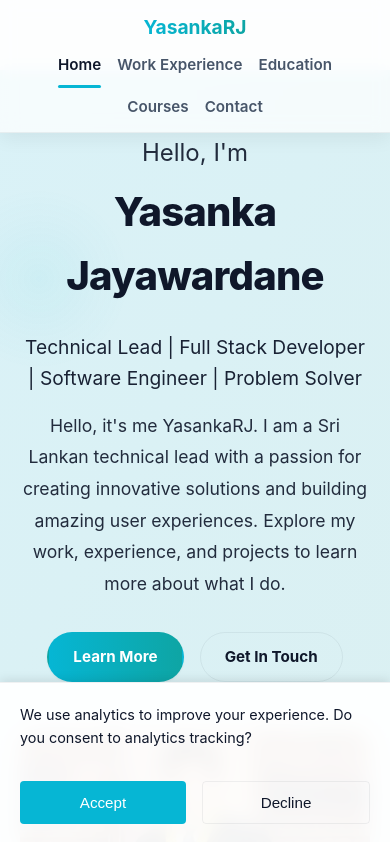
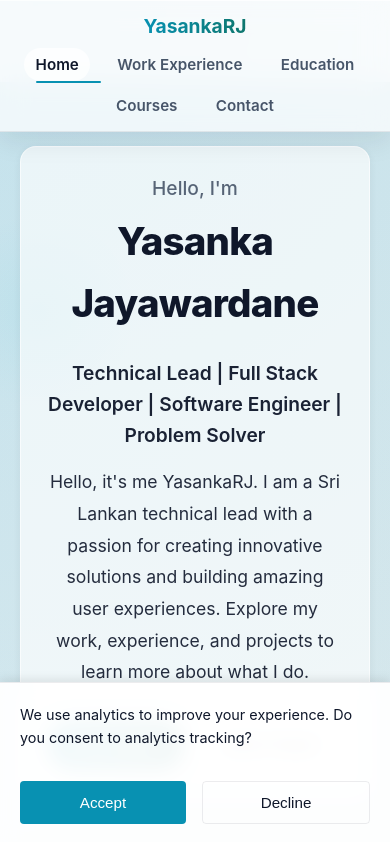
Before and after one commit to yasankarj/yasankarj.github.io, a React (Vite) app: page /#/ in a window 390 px wide. Shown: the top 842 px of the page. Built offline with nearby package versions, Linux system fonts and the light colour scheme.

Commit message:
fix: style improvements

```diff
--- a/src/App.css
+++ b/src/App.css
@@ -6,11 +6,13 @@
 
 .main-content {
   flex: 1;
-  padding-top: 80px;
+  padding-top: 92px;
+  padding-bottom: 2.5rem;
 }
 
 @media (max-width: 768px) {
   .main-content {
-    padding-top: 70px;
+    padding-top: 82px;
+    padding-bottom: 1.5rem;
   }
 }
--- a/src/components/ImageSlideshow.css
+++ b/src/components/ImageSlideshow.css
@@ -1,7 +1,6 @@
 .slideshow-container {
   position: relative;
   width: 100%;
-  /* allow larger viewing area on wide screens */
   max-width: 760px;
   height: 560px;
   border-radius: calc(var(--radius-lg) + 4px);
@@ -118,7 +117,6 @@
   border-color: white;
   transform: scale(1.25);
 }
-}
 
 .sr-only { position: absolute; width: 1px; height: 1px; padding: 0; margin: -1px; overflow: hidden; clip: rect(0,0,0,0); white-space: nowrap; border: 0 }
 
--- a/src/components/Navigation.css
+++ b/src/components/Navigation.css
@@ -1,19 +1,20 @@
 .navigation {
   position: fixed;
-  top: 0;
+  top: 10px;
   left: 0;
   right: 0;
-  background: rgba(255,255,255,0.72);
-  backdrop-filter: blur(8px);
-  box-shadow: 0 6px 18px rgba(2,6,23,0.06);
+  background: rgba(255, 255, 255, 0.72);
+  backdrop-filter: blur(14px);
+  box-shadow: var(--shadow-md);
   z-index: 1000;
   border-bottom: 1px solid var(--border-color);
+  border-top: 1px solid rgba(255, 255, 255, 0.7);
 }
 
 .nav-container {
   max-width: 1200px;
   margin: 0 auto;
-  padding: 0.85rem 20px;
+  padding: 0.75rem 24px;
   display: flex;
   justify-content: space-between;
   align-items: center;
@@ -42,18 +43,19 @@
 .nav-links a {
   color: var(--text-secondary);
   font-weight: 600;
-  transition: color var(--transition-fast);
+  transition: color var(--transition-fast), background var(--transition-fast);
   position: relative;
-  padding: 0.45rem 0;
+  padding: 0.45rem 0.7rem;
+  border-radius: 999px;
 }
 
 .nav-links a::after {
   content: '';
   position: absolute;
-  bottom: -6px;
-  left: 0;
+  bottom: -2px;
+  left: 0.7rem;
   width: 0;
-  height: 3px;
+  height: 2px;
   background: var(--accent-1);
   border-radius: 4px;
   transition: width var(--transition-fast);
@@ -67,13 +69,18 @@
 .nav-links a:hover,
 .nav-links a.active {
   color: var(--text-primary);
+  background: rgba(255, 255, 255, 0.72);
 }
 
 @media (max-width: 768px) {
+  .navigation {
+    top: 0;
+  }
+
   .nav-container {
     flex-direction: column;
     gap: 0.6rem;
-    padding: 0.75rem 20px;
+    padding: 0.65rem 18px 0.75rem;
   }
 
   .nav-links {
--- a/src/index.css
+++ b/src/index.css
@@ -5,37 +5,35 @@
 }
 
 :root {
-  /* Primary palette */
-  --accent-1: #06b6d4; /* teal */
-  --accent-2: #0ea5a4; /* cyan-teal */
+  --accent-1: #0891b2;
+  --accent-2: #0f766e;
   --accent-strong: linear-gradient(90deg, var(--accent-1), var(--accent-2));
+  --accent-soft: rgba(8, 145, 178, 0.12);
 
-  /* Neutral */
   --bg-primary: #ffffff;
-  --bg-secondary: #f7fafc;
+  --bg-secondary: #f5f7fb;
+  --bg-tertiary: #eef2f8;
   --muted: #64748b;
   --text-primary: #0f172a;
   --text-secondary: #475569;
 
   --card-bg: #ffffff;
-  /* Softer card surface to reduce harsh white pages */
-  --card-bg: #f6f8f9;
-  --border-color: rgba(15,23,42,0.06);
+  --card-bg-soft: #f8fafc;
+  --border-color: rgba(15, 23, 42, 0.08);
 
-  /* Elevation */
-  --shadow-sm: 0 1px 2px rgba(2,6,23,0.06);
-  --shadow-md: 0 6px 18px rgba(2,6,23,0.08);
-  --shadow-lg: 0 20px 40px rgba(2,6,23,0.09);
+  --shadow-sm: 0 2px 8px rgba(15, 23, 42, 0.06);
+  --shadow-md: 0 10px 24px rgba(15, 23, 42, 0.08);
+  --shadow-lg: 0 18px 42px rgba(15, 23, 42, 0.12);
+  --shadow-xl: 0 28px 56px rgba(15, 23, 42, 0.15);
 
   --radius-sm: 8px;
   --radius-md: 12px;
   --radius-lg: 16px;
-  --transition-fast: 180ms cubic-bezier(.2,.9,.2,1);
-  /* Backwards compatibility for existing component styles */
+  --transition-fast: 180ms cubic-bezier(.2, .9, .2, 1);
+
   --primary-color: var(--accent-1);
   --secondary-color: var(--accent-2);
-  --primary-dark: #0b6b6b;
-  --bg-tertiary: #f3f4f6;
+  --primary-dark: #115e59;
 }
 
 body {
@@ -45,7 +43,11 @@ body {
   -moz-osx-font-smoothing: grayscale;
   color: var(--text-primary);
   background-color: var(--bg-secondary);
+  background-image:
+    radial-gradient(circle at 10% 0%, rgba(8, 145, 178, 0.1), transparent 32%),
+    radial-gradient(circle at 90% 100%, rgba(15, 118, 110, 0.1), transparent 36%);
   line-height: 1.6;
+  min-height: 100vh;
 }
 
 code {
@@ -63,15 +65,16 @@ ul {
 }
 
 .container {
-  max-width: 1200px;
+  width: min(1200px, 100%);
   margin: 0 auto;
-  padding: 0 20px;
+  padding: 0 24px;
 }
 
 .page-title {
-  font-size: 3rem;
-  font-weight: 700;
-  margin-bottom: 1rem;
+  font-size: clamp(2rem, 5vw, 3rem);
+  font-weight: 800;
+  margin-bottom: 0.85rem;
+  letter-spacing: -0.02em;
   background: var(--accent-strong);
   -webkit-background-clip: text;
   -webkit-text-fill-color: transparent;
@@ -79,17 +82,23 @@ ul {
 }
 
 .page-subtitle {
-  font-size: 1.25rem;
+  font-size: clamp(1rem, 2.2vw, 1.2rem);
   color: var(--text-secondary);
-  margin-bottom: 3rem;
+  margin-bottom: 2.5rem;
+  max-width: 780px;
+}
+
+:focus-visible {
+  outline: 2px solid rgba(8, 145, 178, 0.5);
+  outline-offset: 2px;
+}
+
+::selection {
+  background: rgba(8, 145, 178, 0.18);
 }
 
 @media (max-width: 768px) {
-  .page-title {
-    font-size: 2rem;
-  }
-
-  .page-subtitle {
-    font-size: 1.1rem;
+  .container {
+    padding: 0 18px;
   }
 }
--- a/src/pages/Contact.css
+++ b/src/pages/Contact.css
@@ -15,9 +15,10 @@
 .contact-info {
   background: var(--card-bg);
   padding: 2rem;
-  border-radius: 12px;
+  border-radius: var(--radius-lg);
   box-shadow: var(--shadow-md);
   height: fit-content;
+  border: 1px solid var(--border-color);
 }
 
 .contact-info h2 {
@@ -82,8 +83,9 @@
 .contact-form {
   background: var(--card-bg);
   padding: 2.5rem;
-  border-radius: 12px;
+  border-radius: var(--radius-lg);
   box-shadow: var(--shadow-md);
+  border: 1px solid var(--border-color);
 }
 
 .form-status {
@@ -120,19 +122,20 @@
 .form-group textarea {
   width: 100%;
   padding: 0.75rem;
-  border: 2px solid var(--border-color);
+  border: 1px solid var(--border-color);
   border-radius: 8px;
   font-size: 1rem;
   font-family: inherit;
   transition: all 0.2s;
-  background: var(--bg-secondary);
+  background: rgba(255, 255, 255, 0.9);
 }
 
 .form-group input:focus,
 .form-group textarea:focus {
   outline: none;
-  border-color: var(--accent-1);
+  border-color: rgba(8, 145, 178, 0.55);
   background: var(--card-bg);
+  box-shadow: 0 0 0 3px rgba(8, 145, 178, 0.12);
 }
 
 .form-group textarea {
@@ -155,7 +158,7 @@
 
 .submit-btn:hover {
   transform: translateY(-2px);
-  box-shadow: var(--shadow-lg);
+  box-shadow: var(--shadow-md);
 }
 
 .submit-btn:active {
--- a/src/pages/Education.css
+++ b/src/pages/Education.css
@@ -13,15 +13,19 @@
 
 .education-card {
   background: var(--card-bg);
-  padding: 1.25rem;
-  border-radius: 10px;
+  padding: 1.5rem;
+  border-radius: var(--radius-lg);
   box-shadow: var(--shadow-md);
   border-left: 4px solid var(--accent-1);
+  border-right: 1px solid var(--border-color);
+  border-top: 1px solid var(--border-color);
+  border-bottom: 1px solid var(--border-color);
+  transition: transform 0.28s ease, box-shadow 0.28s ease;
 }
 
 .education-card:hover {
   box-shadow: var(--shadow-xl);
-  transform: translateY(-5px);
+  transform: translateY(-6px);
 }
 
 .education-header {
--- a/src/pages/Home.css
+++ b/src/pages/Home.css
@@ -3,9 +3,9 @@
 }
 
 .hero {
-  background: linear-gradient(120deg, rgba(6,182,212,0.12), rgba(14,165,164,0.12));
+  background: linear-gradient(125deg, rgba(8, 145, 178, 0.12), rgba(15, 118, 110, 0.1));
   color: var(--text-primary);
-  padding: 5.5rem 20px;
+  padding: 5.25rem 20px 5.8rem;
   position: relative;
   overflow: hidden;
 }
@@ -40,6 +40,11 @@
   position: relative;
   z-index: 1;
   text-align: left;
+  background: rgba(255, 255, 255, 0.65);
+  border: 1px solid rgba(255, 255, 255, 0.6);
+  box-shadow: var(--shadow-sm);
+  border-radius: var(--radius-lg);
+  padding: 2rem;
 }
 
 .hero-title {
@@ -50,22 +55,24 @@
 }
 
 .greeting {
-  font-size: 1.5rem;
-  font-weight: 400;
+  font-size: 1.2rem;
+  font-weight: 500;
   opacity: 0.9;
+  color: var(--text-secondary);
 }
 
 .name {
-  font-size: 3.6rem;
+  font-size: clamp(2.4rem, 6vw, 3.8rem);
   font-weight: 800;
   letter-spacing: -0.02em;
   color: var(--text-primary);
 }
 
 .hero-subtitle {
-  font-size: 1.5rem;
+  font-size: clamp(1.1rem, 2.1vw, 1.35rem);
   margin-bottom: 1rem;
   opacity: 0.95;
+  font-weight: 600;
 }
 
 .hero-description {
@@ -106,12 +113,12 @@ button.btn {
 }
 
 .btn-primary:hover {
-  transform: translateY(-4px);
+  transform: translateY(-3px);
   box-shadow: var(--shadow-md);
 }
 
 .btn-secondary {
-  background: transparent;
+  background: rgba(255, 255, 255, 0.7);
   color: var(--text-primary);
   border: 1px solid var(--border-color);
 }
@@ -124,7 +131,7 @@ button.btn {
 .about-section,
 .skills-section {
   padding: 5rem 20px;
-  background: var(--bg-primary);
+  background: transparent;
 }
 
 .about-section h2,
@@ -149,7 +156,7 @@ button.btn {
 }
 
 .skills-section {
-  background: var(--bg-secondary);
+  background: transparent;
 }
 
 .skills-grid {
@@ -161,7 +168,7 @@ button.btn {
 }
 
 .skill-card {
-  background: var(--card-bg);
+  background: var(--card-bg-soft);
   padding: 1.25rem;
   border-radius: var(--radius-md);
   text-align: center;
@@ -187,6 +194,7 @@ button.btn {
 
   .hero-content {
     text-align: center;
+    padding: 1.6rem;
   }
 
   .hero-buttons {
@@ -203,10 +211,6 @@ button.btn {
     padding: 4rem 20px;
   }
 
-  .name {
-    font-size: 2.5rem;
-  }
-
   .hero-subtitle {
     font-size: 1.2rem;
   }
--- a/src/pages/Projects.css
+++ b/src/pages/Projects.css
@@ -5,26 +5,26 @@
 
 .projects-grid {
   display: grid;
-  grid-template-columns: repeat(auto-fill, minmax(350px, 1fr));
+  grid-template-columns: repeat(auto-fill, minmax(300px, 1fr));
   gap: 2rem;
   margin-top: 2rem;
 }
 
 .project-card {
   background: var(--card-bg);
-  padding: 1.25rem;
-  border-radius: 12px;
+  padding: 1.5rem;
+  border-radius: var(--radius-lg);
   box-shadow: var(--shadow-md);
-  transition: all 0.3s;
+  transition: transform 0.3s ease, box-shadow 0.3s ease, border-color 0.3s ease;
   display: flex;
   flex-direction: column;
-  border: 2px solid transparent;
+  border: 1px solid var(--border-color);
 }
 
 .project-card:hover {
-  transform: translateY(-5px);
+  transform: translateY(-6px);
   box-shadow: var(--shadow-xl);
-  border-color: var(--accent-1);
+  border-color: rgba(8, 145, 178, 0.35);
 }
 
 .project-icon {
@@ -34,10 +34,10 @@
 }
 
 .project-title {
-  font-size: 1.5rem;
+  font-size: 1.35rem;
   color: var(--text-primary);
-  margin-bottom: 1rem;
-  font-weight: 600;
+  margin-bottom: 0.9rem;
+  font-weight: 700;
 }
 
 .project-description {
@@ -55,10 +55,10 @@
 }
 
 .tech-tag {
-  background: var(--bg-secondary);
+  background: var(--bg-tertiary);
   color: var(--text-primary);
   padding: 0.4rem 0.8rem;
-  border-radius: 20px;
+  border-radius: 999px;
   font-size: 0.85rem;
   font-weight: 500;
   border: 1px solid var(--border-color);
@@ -66,7 +66,7 @@
 
 .project-link {
   color: var(--accent-1);
-  font-weight: 600;
+  font-weight: 700;
   transition: all 0.2s;
   display: inline-block;
   margin-top: auto;
--- a/src/pages/WorkExperience.css
+++ b/src/pages/WorkExperience.css
@@ -50,15 +50,18 @@
 .timeline-content {
   background: var(--card-bg);
   padding: 2rem;
-  border-radius: 12px;
+  border-radius: var(--radius-lg);
   box-shadow: var(--shadow-md);
-  transition: all 0.3s;
+  transition: transform 0.3s ease, box-shadow 0.3s ease;
   border-left: 4px solid var(--accent-1);
+  border-right: 1px solid var(--border-color);
+  border-top: 1px solid var(--border-color);
+  border-bottom: 1px solid var(--border-color);
 }
 
 .timeline-content:hover {
   box-shadow: var(--shadow-xl);
-  transform: translateX(5px);
+  transform: translateX(5px) translateY(-2px);
 }
 
 .experience-header {
@@ -132,7 +135,7 @@
   margin-top: 1rem;
   padding: 0.6rem 1.5rem;
   background: transparent;
-  border: 2px solid var(--accent-1);
+  border: 1px solid rgba(8, 145, 178, 0.5);
   color: var(--accent-1);
   border-radius: 8px;
   font-weight: 600;
@@ -185,6 +188,7 @@
   position: relative;
   box-shadow: var(--shadow-xl);
   animation: slideUp 0.3s ease;
+  border: 1px solid rgba(255, 255, 255, 0.65);
 }
 
 @keyframes slideUp {
```
Also changed, not shown: src/pages/Courses.css (+20 -13 lines).
